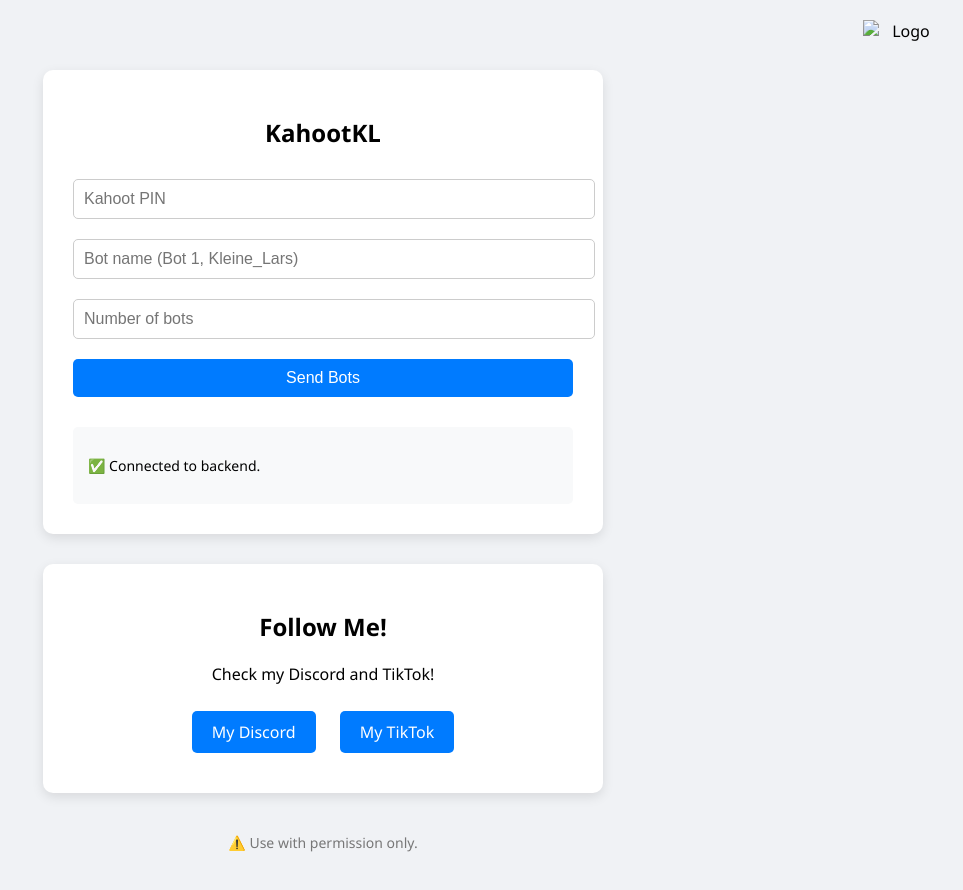
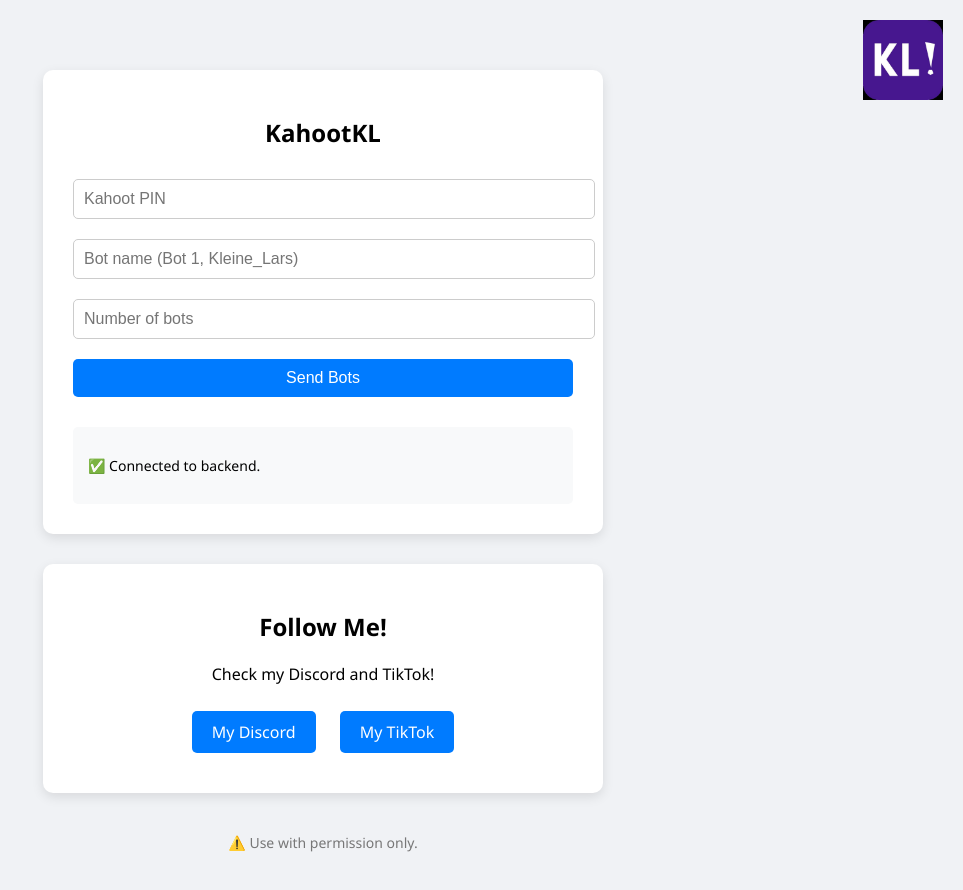
Before and after one commit to KleineLars/KLKahoot, a plain HTML site: page KLKahoot.html in a window 1280 px wide. Shown: the whole page, without its empty margins (317-1280 px from the left). Drawn offline with nearby package versions, Linux system fonts and the light colour scheme; no server answers.

Commit message:
Update KLKahoot.html

```diff
--- a/KLKahoot.html
+++ b/KLKahoot.html
@@ -93,7 +93,7 @@
 </head>
 <body>
 
-  <img src="Ontwerp zonder titel.png" alt="Logo" class="logo" />
+  <img src="Ontwerp zonder titel.jpeg" alt="Logo" class="logo" />
 
   <!-- KahootKL -->
   <div class="section">
```
